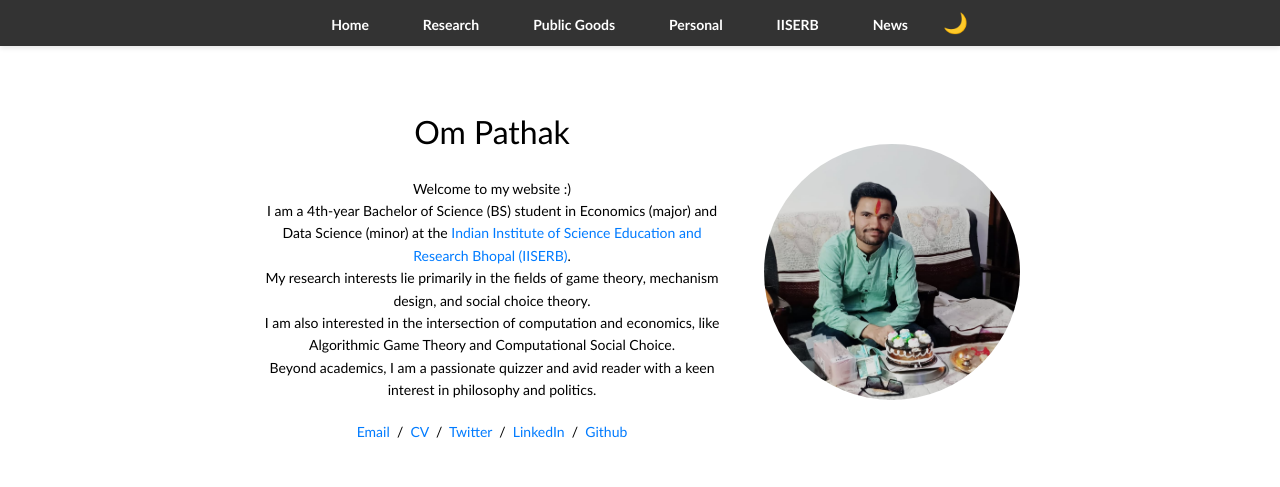
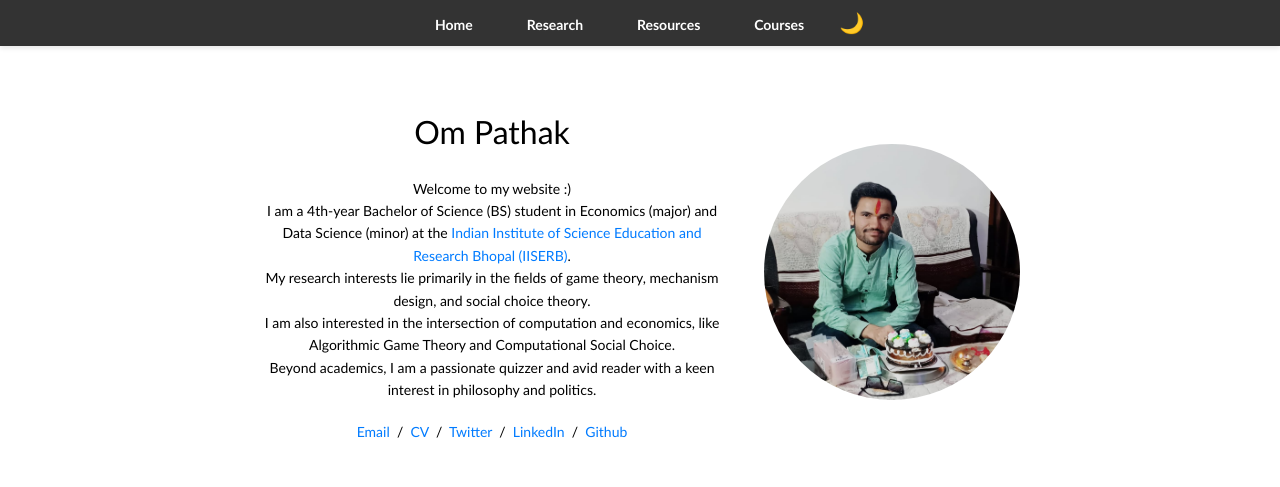
Before and after one commit to om-pathak/om-pathak.github.io, a plain HTML site: page index.html in a window 1280 px wide. Drawn offline with Linux system fonts and the light colour scheme.

Commit message:
final again

```diff
--- a/navbar.html
+++ b/navbar.html
@@ -2,13 +2,16 @@
   <div style="display: inline-block;">
     <a href="index.html" style="margin-right: 15px; color: white; text-decoration: none; padding: 10px; transition: background-color 0.3s;" id="homeLink">Home</a>
     <a href="research.html" style="margin-right: 15px; color: white; text-decoration: none; padding: 10px; transition: background-color 0.3s;" id="researchLink">Research</a>
-    <a href="public-goods.html" style="margin-right: 15px; color: white; text-decoration: none; padding: 10px; transition: background-color 0.3s;" id="publicGoodsLink">Public Goods</a>
-    <a href="personal.html" style="margin-right: 15px; color: white; text-decoration: none; padding: 10px; transition: background-color 0.3s;" id="personalLink">Personal</a>
-    <a href="iiserb.html" style="margin-right: 15px; color: white; text-decoration: none; padding: 10px; transition: background-color 0.3s;" id="iiserbLink">IISERB</a>
-    <a href="news.html" style="margin-right: 15px; color: white; text-decoration: none; padding: 10px; transition: background-color 0.3s;" id="newsLink">News</a>
+     <!--<a href="notes.html" style="margin-right: 15px; color: white; text-decoration: none; padding: 10px; transition: background-color 0.3s;" id="notesLink">Notes</a>  -->
+    <a href="resources.html" style="margin-right: 15px; color: white; text-decoration: none; padding: 10px; transition: background-color 0.3s;" id="resourcesLink">Resources</a>
+    <a href="courses.html" style="margin-right: 15px; color: white; text-decoration: none; padding: 10px; transition: background-color 0.3s;" id="coursesLink">Courses</a>
+    <!-- <a href="iiserb.html" style="margin-right: 15px; color: white; text-decoration: none; padding: 10px; transition: background-color 0.3s;" id="iiserbLink">IISERB</a>  -->
+    <!-- <a href="personal.html" style="margin-right: 15px; color: white; text-decoration: none; padding: 10px; transition: background-color 0.3s;" id="personalLink">Personal</a> -->
+    <!-- <a href="news.html" style="margin-right: 15px; color: white; text-decoration: none; padding: 10px; transition: background-color 0.3s;" id="newsLink">News</a> -->
     <button class="dark-mode-toggle" onclick="toggleDarkMode()" id="dark-mode-btn">🌙</button>
   </div>
 </nav>
+
 
 <script>
   // Highlight the active page by adding the 'active' class to the corresponding link
```
Also changed, not shown: 1 other file.
